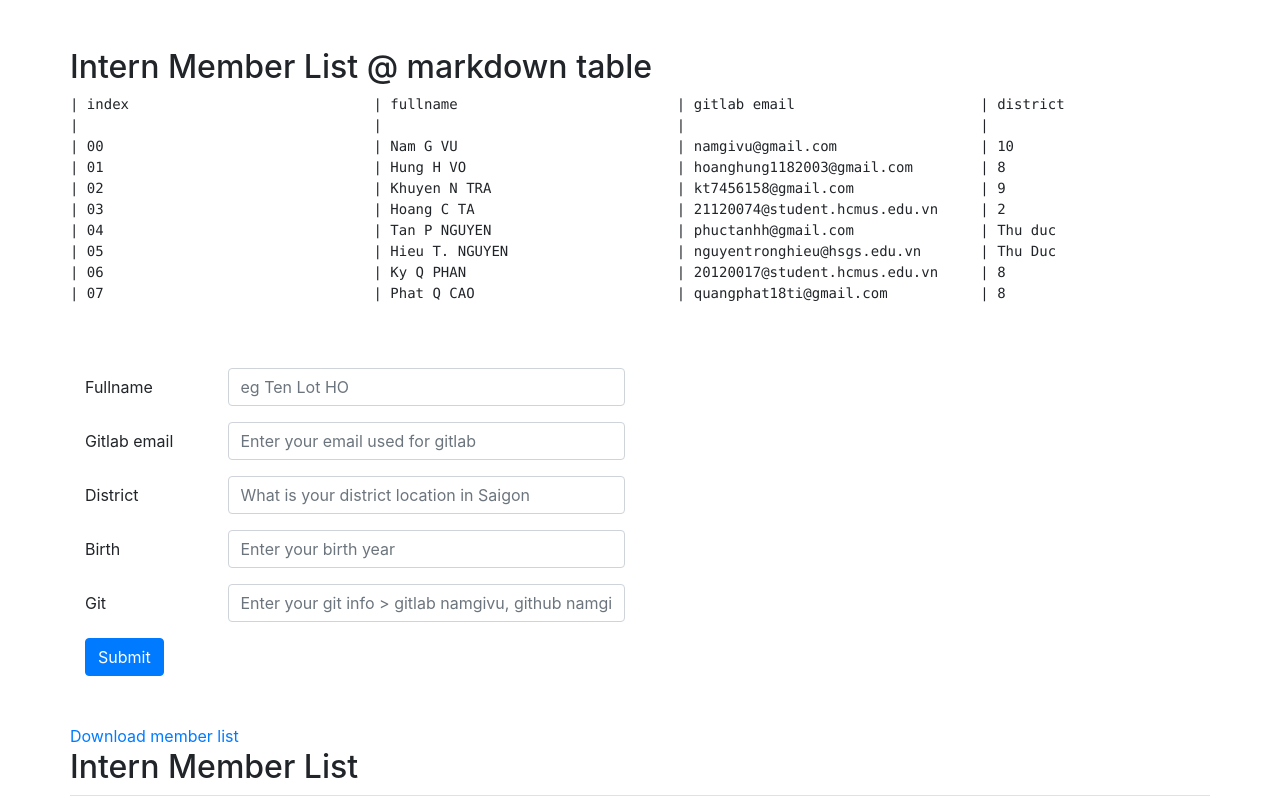
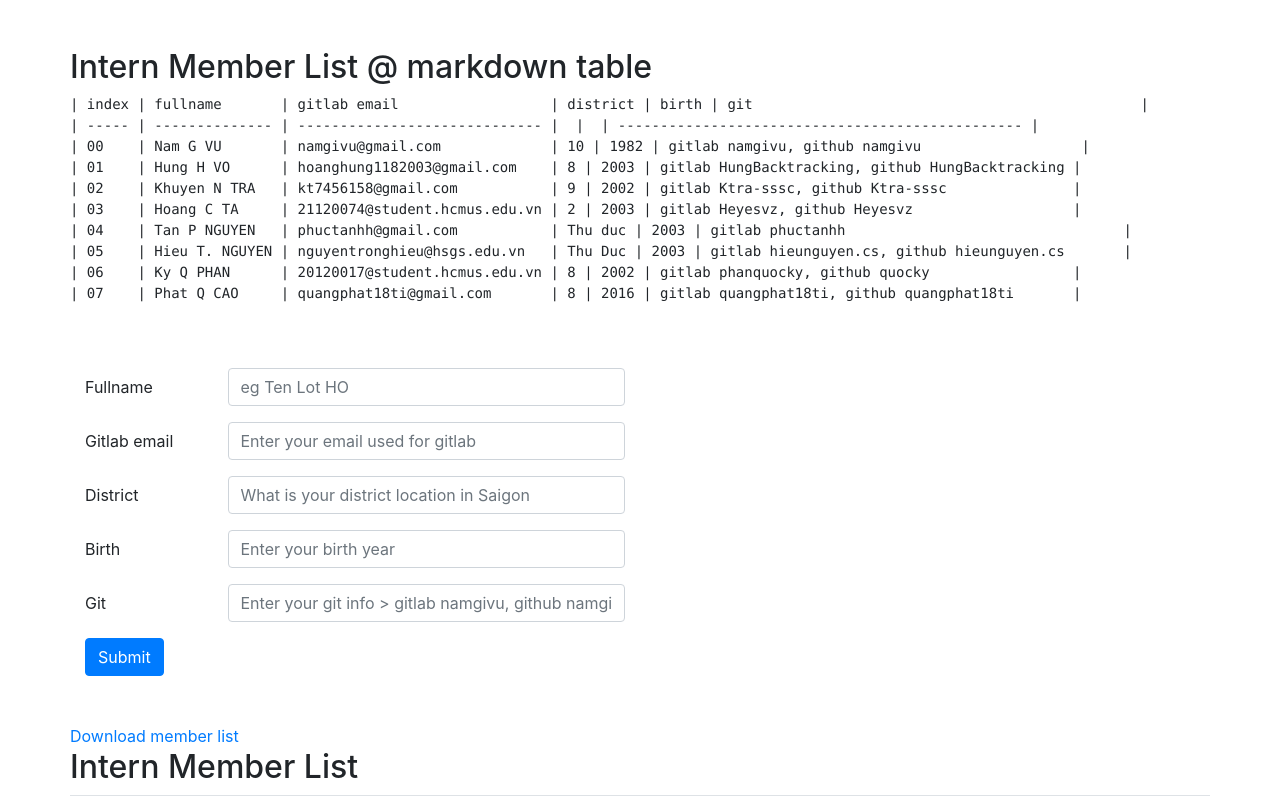
Before and after one commit to quangphat18ti/Clone_Ander, a React (Create React App) app in the folder reactjs_webapp/: page / in a window 1280 px wide. Shown: the top 800 px of the page. Built offline with nearby package versions, Linux system fonts and the light colour scheme.

Commit message:
find width to call .padEnd() for each col

```diff
--- a/reactjs_webapp/src/App.js
+++ b/reactjs_webapp/src/App.js
@@ -21,6 +21,8 @@ function App() {
   let [git, setGit] = useState("");
   let [member_list, set__member_list] = useState(member_list_init)
 
+  let key_list = Object.keys(member_list[0])
+
   // Store member_list in localStorage with the key 'member_list', and update when member_list is changed
   useEffect(() => {
     localStorage.setItem('member_list', JSON.stringify(member_list))
@@ -38,13 +40,30 @@ function App() {
           <br/>
           <div className="container p-0">
             <pre>{ (() => {
-              const key_list = Object.keys(member_list[0])
+              //region find colwidth to call .padEnd() for each col
+              let colwidth_list__header  = key_list.map( k => k.length )
+              let colwidth_list__horizon = colwidth_list__header  // horizonLine colwidth defined by header colwidth
+              let colwidth_list__member  = member_list.map( m =>
+                key_list.map( k => m[k].length )
+              )
 
-              var s=key_list.map( k =>  k.padEnd(33) ).join(' | ') ; const header_line  = `| ${s} |`
-              var s=key_list.map( _ => ''.padEnd(33) ).join(' | ') ; const horizon_line = `| ${s} |`
+              // shortcut var
+              let peh  = colwidth_list__header  // peh aka padEnd_for_header_line
+              let pehz = peh                    // peh aka padEnd_for_horizon_line
+              let pem  = colwidth_list__member  // peh aka padEnd_for_member_lines
+
+              // find max width for each col
+              let pem_transposed = pem[0].map((_, colIndex) => pem.map(row => row[colIndex]))  // transpose 2-dimension list ref. https://stackoverflow.com/a/17428705/248616
+              let pe = key_list.map( (_,i) => Math.max(...pem_transposed[i], peh[i]) )
+              console.log(pe)  //TODO why it's NaN at district and birth ie the value-is-number column
+
+              //endregion find width to call .padEnd() for each col
+
+              var s=key_list.map( (k,i) =>  k.padEnd(pe[i])     ).join(' | ') ; const header_line  = `| ${s} |`
+              var s=key_list.map( (_,i) => ''.padEnd(pe[i],'-') ).join(' | ') ; const horizon_line = `| ${s} |`
 
               const memberLine_list = member_list.map((m) => {
-                let s = key_list.map( k => (m[k]+'').padEnd(33) ).join(' | ')
+                let s = key_list.map( (k,i) => (m[k]+'').padEnd(pe[i]) ).join(' | ')
                 return `| ${s} |`
               })
 
```
